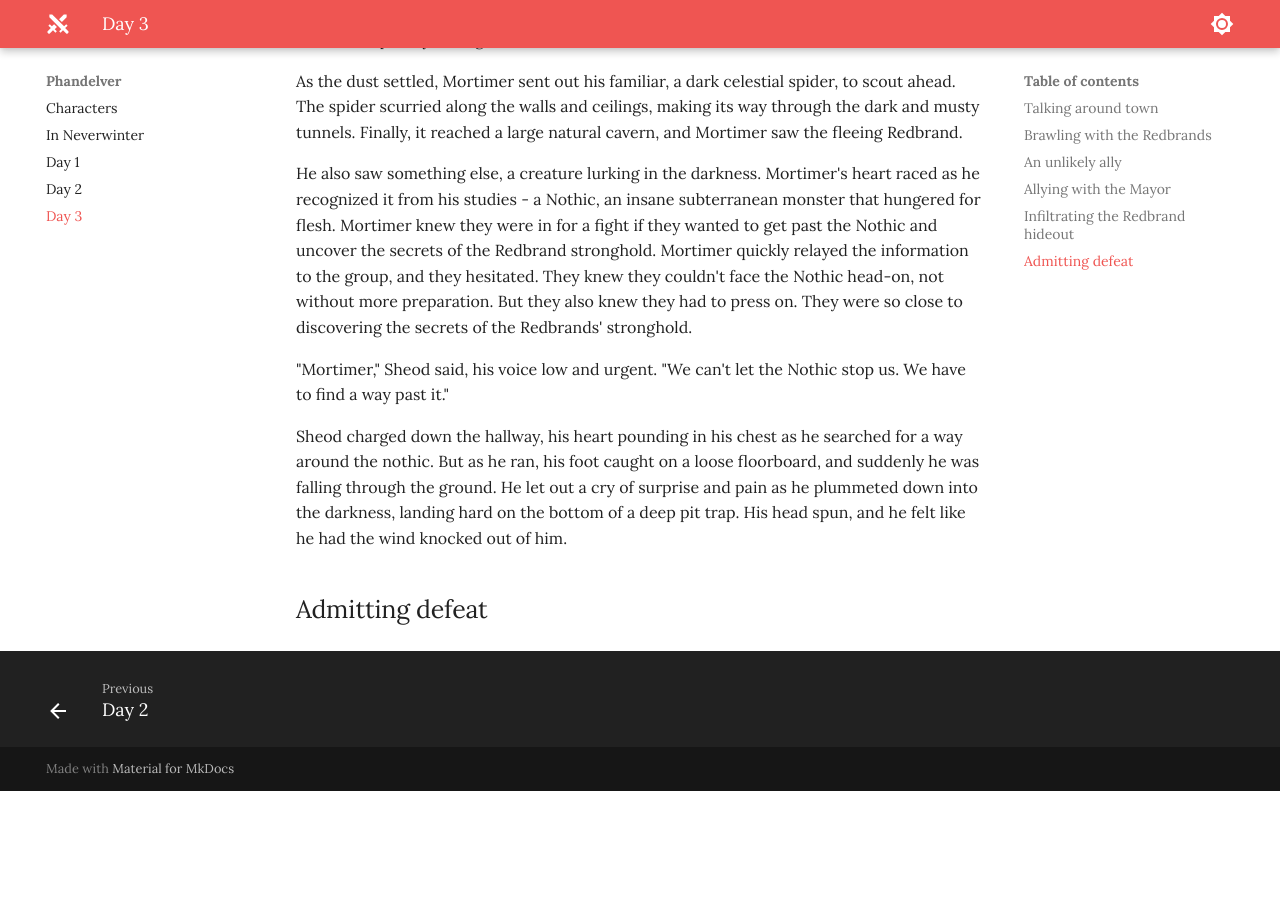
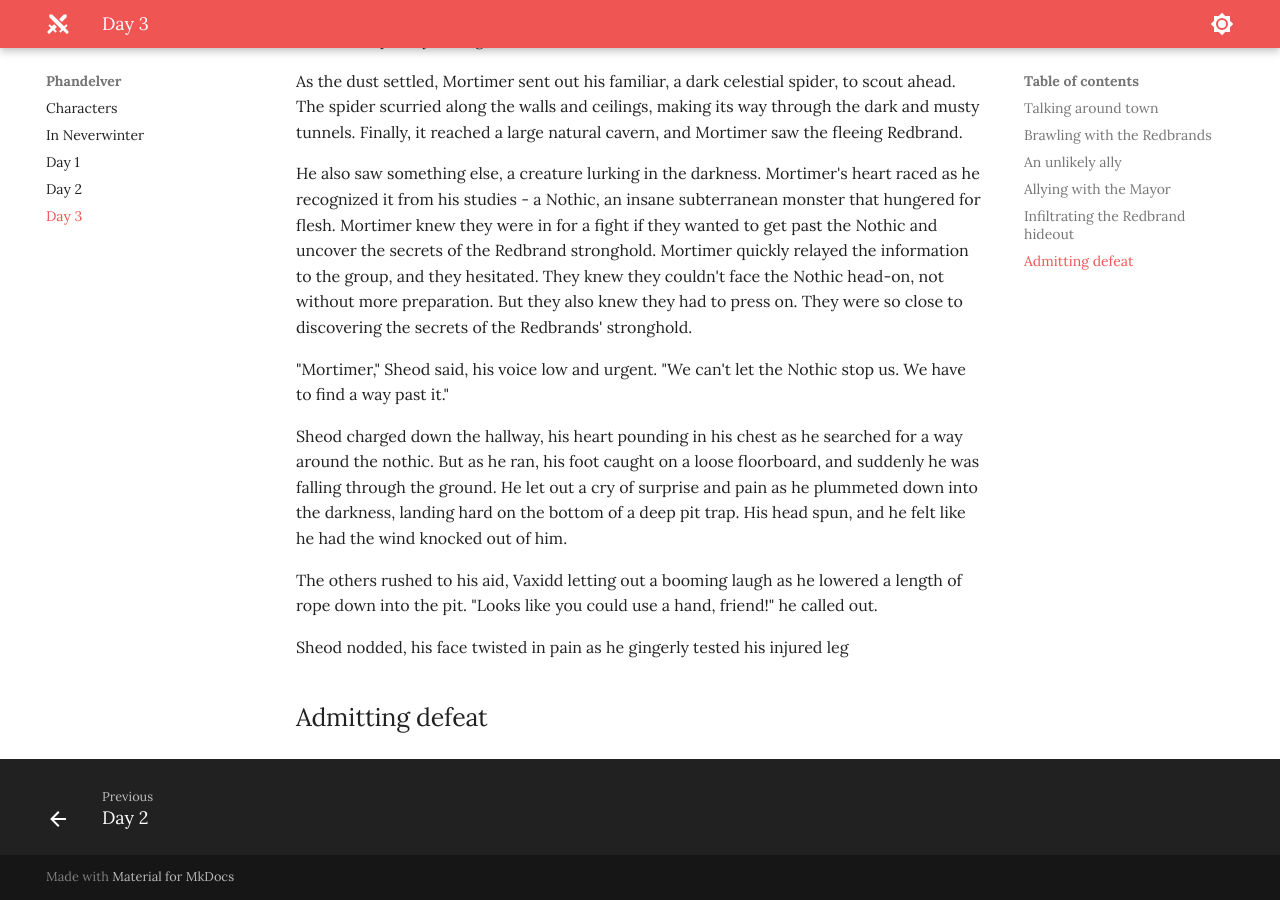
Before and after one commit to jonasmcferreira/adventures, an MkDocs documentation site: the page built from docs/phandelver/03.md, in a window 1280 px wide and 900 px high, scrolled down 7882 px. Built offline with MkDocs 1.6.1 and Material for MkDocs 9.7.7, drawn with Linux system fonts in a browser that asks for light colours; before the commit the page ends 8673 px from its top, so only the background shows below that.

Commit message:
modified docs/phandelver/03.md

```diff
--- a/docs/phandelver/03.md
+++ b/docs/phandelver/03.md
@@ -137,6 +137,8 @@ He also saw something else, a creature lurking in the darkness. Mortimer's heart
 
 Sheod charged down the hallway, his heart pounding in his chest as he searched for a way around the nothic. But as he ran, his foot caught on a loose floorboard, and suddenly he was falling through the ground. He let out a cry of surprise and pain as he plummeted down into the darkness, landing hard on the bottom of a deep pit trap. His head spun, and he felt like he had the wind knocked out of him.
 
+The others rushed to his aid, Vaxidd letting out a booming laugh as he lowered a length of rope down into the pit. "Looks like you could use a hand, friend!" he called out.
 
+Sheod nodded, his face twisted in pain as he gingerly tested his injured leg
 
 ## Admitting defeat
```
